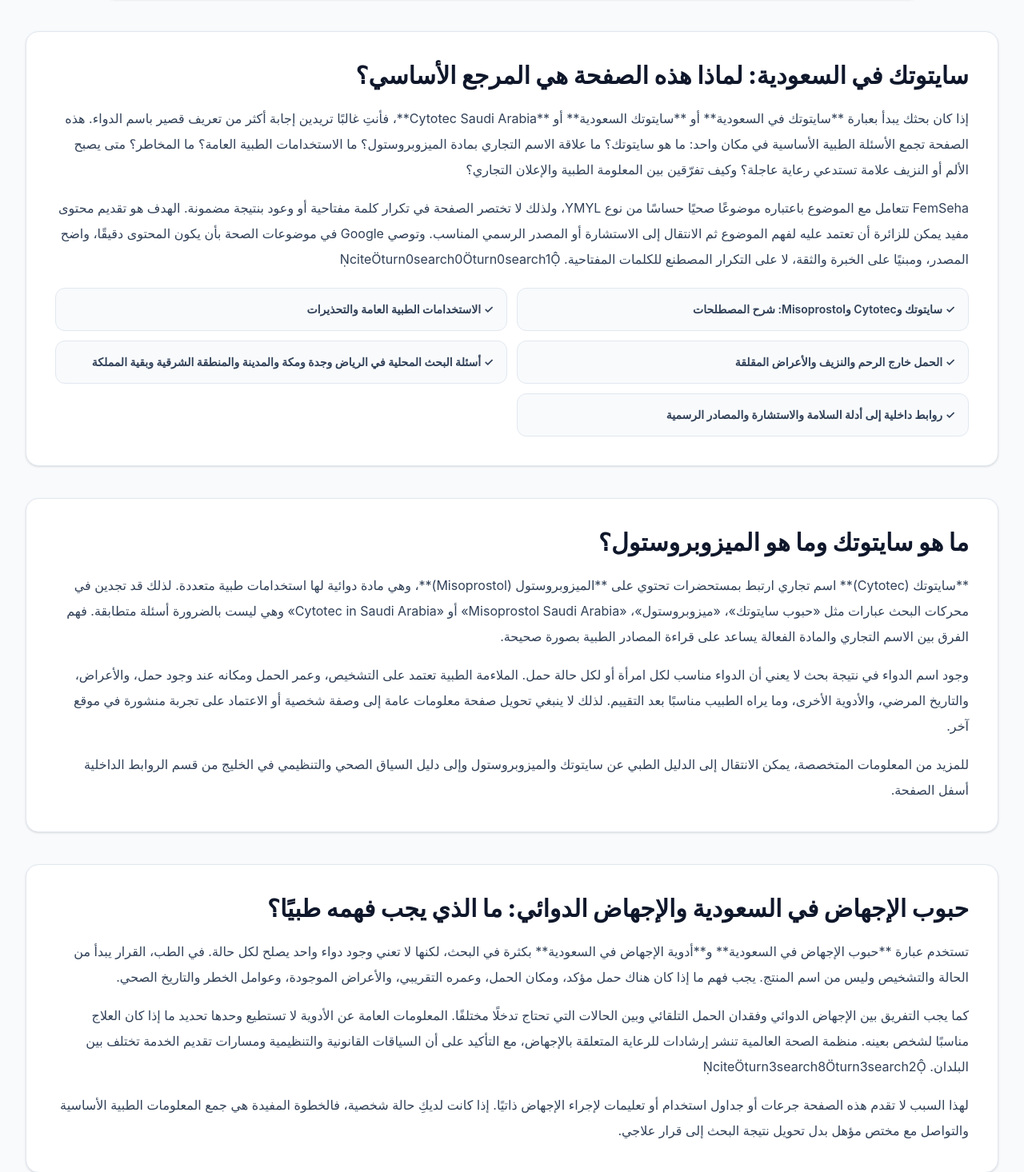
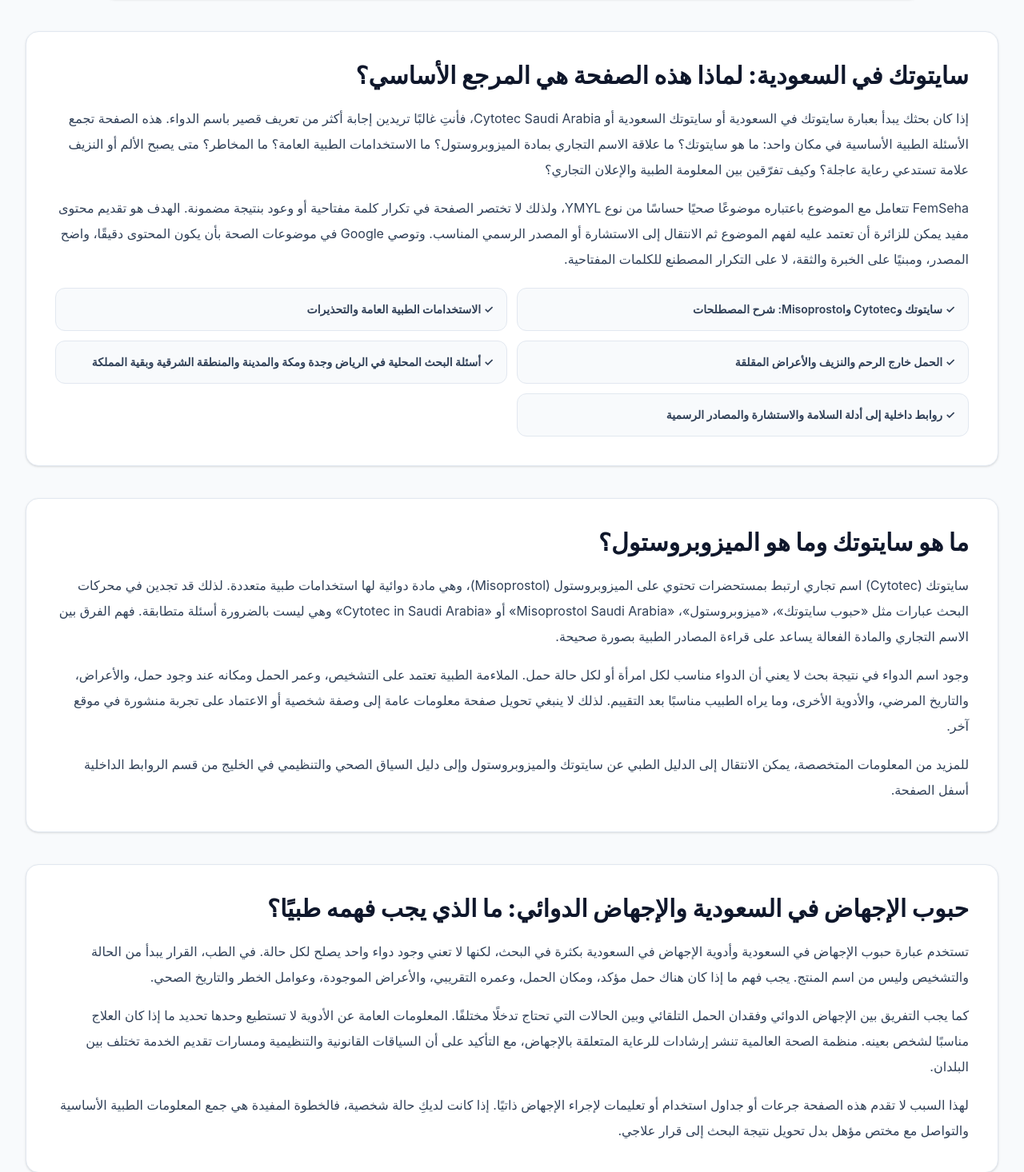
Before and after one commit to femseha/femseha, a React (Vite) app: page /order in a window 1280 px wide. Shown: the part 1384-2850 px from the top of the page at 80% size. Built offline with nearby package versions, Linux system fonts and the light colour scheme.

Commit message:
fix(seo): clean pillar markup and keep Saudi page informational

```diff
--- a/src/data/cluster-pages.ts
+++ b/src/data/cluster-pages.ts
@@ -104,13 +104,13 @@ const pages: Record<string, ClusterPageData> = {
       'سايتوتك النهدي','سايتوتك صيدلية','معلومات سايتوتك الطبية','آثار سايتوتك الجانبية'
     ],
     breadcrumb: ['سايتوتك في السعودية'],
-    commercial: true,
+    commercial: false,
     sections: [
       {
         heading: 'سايتوتك في السعودية: لماذا هذه الصفحة هي المرجع الأساسي؟',
         paragraphs: [
-          'إذا كان بحثك يبدأ بعبارة **سايتوتك في السعودية** أو **سايتوتك السعودية** أو **Cytotec Saudi Arabia**، فأنتِ غالبًا تريدين إجابة أكثر من تعريف قصير باسم الدواء. هذه الصفحة تجمع الأسئلة الطبية الأساسية في مكان واحد: ما هو سايتوتك؟ ما علاقة الاسم التجاري بمادة الميزوبروستول؟ ما الاستخدامات الطبية العامة؟ ما المخاطر؟ متى يصبح الألم أو النزيف علامة تستدعي رعاية عاجلة؟ وكيف تفرّقين بين المعلومة الطبية والإعلان التجاري؟',
-          'FemSeha تتعامل مع الموضوع باعتباره موضوعًا صحيًا حساسًا من نوع YMYL، ولذلك لا تختصر الصفحة في تكرار كلمة مفتاحية أو وعود بنتيجة مضمونة. الهدف هو تقديم محتوى مفيد يمكن للزائرة أن تعتمد عليه لفهم الموضوع ثم الانتقال إلى الاستشارة أو المصدر الرسمي المناسب. وتوصي Google في موضوعات الصحة بأن يكون المحتوى دقيقًا، واضح المصدر، ومبنيًا على الخبرة والثقة، لا على التكرار المصطنع للكلمات المفتاحية. citeturn0search0turn0search1'
+          'إذا كان بحثك يبدأ بعبارة سايتوتك في السعودية أو سايتوتك السعودية أو Cytotec Saudi Arabia، فأنتِ غالبًا تريدين إجابة أكثر من تعريف قصير باسم الدواء. هذه الصفحة تجمع الأسئلة الطبية الأساسية في مكان واحد: ما هو سايتوتك؟ ما علاقة الاسم التجاري بمادة الميزوبروستول؟ ما الاستخدامات الطبية العامة؟ ما المخاطر؟ متى يصبح الألم أو النزيف علامة تستدعي رعاية عاجلة؟ وكيف تفرّقين بين المعلومة الطبية والإعلان التجاري؟',
+          'FemSeha تتعامل مع الموضوع باعتباره موضوعًا صحيًا حساسًا من نوع YMYL، ولذلك لا تختصر الصفحة في تكرار كلمة مفتاحية أو وعود بنتيجة مضمونة. الهدف هو تقديم محتوى مفيد يمكن للزائرة أن تعتمد عليه لفهم الموضوع ثم الانتقال إلى الاستشارة أو المصدر الرسمي المناسب. وتوصي Google في موضوعات الصحة بأن يكون المحتوى دقيقًا، واضح المصدر، ومبنيًا على الخبرة والثقة، لا على التكرار المصطنع للكلمات المفتاحية. '
         ],
         bullets: [
           'سايتوتك وCytotec وMisoprostol: شرح المصطلحات',
@@ -123,7 +123,7 @@ const pages: Record<string, ClusterPageData> = {
       {
         heading: 'ما هو سايتوتك وما هو الميزوبروستول؟',
         paragraphs: [
-          '**سايتوتك (Cytotec)** اسم تجاري ارتبط بمستحضرات تحتوي على **الميزوبروستول (Misoprostol)**، وهي مادة دوائية لها استخدامات طبية متعددة. لذلك قد تجدين في محركات البحث عبارات مثل «حبوب سايتوتك»، «ميزوبروستول»، «Misoprostol Saudi Arabia» أو «Cytotec in Saudi Arabia» وهي ليست بالضرورة أسئلة متطابقة. فهم الفرق بين الاسم التجاري والمادة الفعالة يساعد على قراءة المصادر الطبية بصورة صحيحة.',
+          'سايتوتك (Cytotec) اسم تجاري ارتبط بمستحضرات تحتوي على الميزوبروستول (Misoprostol)، وهي مادة دوائية لها استخدامات طبية متعددة. لذلك قد تجدين في محركات البحث عبارات مثل «حبوب سايتوتك»، «ميزوبروستول»، «Misoprostol Saudi Arabia» أو «Cytotec in Saudi Arabia» وهي ليست بالضرورة أسئلة متطابقة. فهم الفرق بين الاسم التجاري والمادة الفعالة يساعد على قراءة المصادر الطبية بصورة صحيحة.',
           'وجود اسم الدواء في نتيجة بحث لا يعني أن الدواء مناسب لكل امرأة أو لكل حالة حمل. الملاءمة الطبية تعتمد على التشخيص، وعمر الحمل ومكانه عند وجود حمل، والأعراض، والتاريخ المرضي، والأدوية الأخرى، وما يراه الطبيب مناسبًا بعد التقييم. لذلك لا ينبغي تحويل صفحة معلومات عامة إلى وصفة شخصية أو الاعتماد على تجربة منشورة في موقع آخر.',
           'للمزيد من المعلومات المتخصصة، يمكن الانتقال إلى الدليل الطبي عن سايتوتك والميزوبروستول وإلى دليل السياق الصحي والتنظيمي في الخليج من قسم الروابط الداخلية أسفل الصفحة.'
         ]
@@ -131,15 +131,15 @@ const pages: Record<string, ClusterPageData> = {
       {
         heading: 'حبوب الإجهاض في السعودية والإجهاض الدوائي: ما الذي يجب فهمه طبيًا؟',
         paragraphs: [
-          'تستخدم عبارة **حبوب الإجهاض في السعودية** و**أدوية الإجهاض في السعودية** بكثرة في البحث، لكنها لا تعني وجود دواء واحد يصلح لكل حالة. في الطب، القرار يبدأ من الحالة والتشخيص وليس من اسم المنتج. يجب فهم ما إذا كان هناك حمل مؤكد، ومكان الحمل، وعمره التقريبي، والأعراض الموجودة، وعوامل الخطر والتاريخ الصحي.',
-          'كما يجب التفريق بين الإجهاض الدوائي وفقدان الحمل التلقائي وبين الحالات التي تحتاج تدخلًا مختلفًا. المعلومات العامة عن الأدوية لا تستطيع وحدها تحديد ما إذا كان العلاج مناسبًا لشخص بعينه. منظمة الصحة العالمية تنشر إرشادات للرعاية المتعلقة بالإجهاض، مع التأكيد على أن السياقات القانونية والتنظيمية ومسارات تقديم الخدمة تختلف بين البلدان. citeturn3search8turn3search2',
+          'تستخدم عبارة حبوب الإجهاض في السعودية وأدوية الإجهاض في السعودية بكثرة في البحث، لكنها لا تعني وجود دواء واحد يصلح لكل حالة. في الطب، القرار يبدأ من الحالة والتشخيص وليس من اسم المنتج. يجب فهم ما إذا كان هناك حمل مؤكد، ومكان الحمل، وعمره التقريبي، والأعراض الموجودة، وعوامل الخطر والتاريخ الصحي.',
+          'كما يجب التفريق بين الإجهاض الدوائي وفقدان الحمل التلقائي وبين الحالات التي تحتاج تدخلًا مختلفًا. المعلومات العامة عن الأدوية لا تستطيع وحدها تحديد ما إذا كان العلاج مناسبًا لشخص بعينه. منظمة الصحة العالمية تنشر إرشادات للرعاية المتعلقة بالإجهاض، مع التأكيد على أن السياقات القانونية والتنظيمية ومسارات تقديم الخدمة تختلف بين البلدان. ',
           'لهذا السبب لا تقدم هذه الصفحة جرعات أو جداول استخدام أو تعليمات لإجراء الإجهاض ذاتيًا. إذا كانت لديكِ حالة شخصية، فالخطوة المفيدة هي جمع المعلومات الطبية الأساسية والتواصل مع مختص مؤهل بدل تحويل نتيجة البحث إلى قرار علاجي.'
         ]
       },
       {
         heading: 'سايتوتك والحمل خارج الرحم: أهم نقطة سلامة',
         paragraphs: [
-          'الحمل خارج الرحم من أهم الأسباب التي تجعل التشخيص يسبق أي قرار دوائي. يحدث الحمل خارج الرحم عندما ينغرس الحمل خارج التجويف الطبيعي للرحم، وغالبًا في قناة فالوب، وقد يؤدي تمزق القناة إلى نزيف داخلي خطير. وزارة الصحة السعودية توضح أن الألم المفاجئ والشديد في البطن أو الحوض، وألم الكتف، والضعف أو الدوار أو الإغماء من العلامات التي تستدعي تدخلًا طبيًا سريعًا. citeturn3search5',
+          'الحمل خارج الرحم من أهم الأسباب التي تجعل التشخيص يسبق أي قرار دوائي. يحدث الحمل خارج الرحم عندما ينغرس الحمل خارج التجويف الطبيعي للرحم، وغالبًا في قناة فالوب، وقد يؤدي تمزق القناة إلى نزيف داخلي خطير. وزارة الصحة السعودية توضح أن الألم المفاجئ والشديد في البطن أو الحوض، وألم الكتف، والضعف أو الدوار أو الإغماء من العلامات التي تستدعي تدخلًا طبيًا سريعًا. ',
           'إذا كان لديكِ حمل محتمل أو مؤكد مع ألم شديد أو مفاجئ، أو نزيف مقلق، أو دوخة شديدة، أو إغماء، فلا تجعلي البحث عن «سايتوتك» أو «حبوب الإجهاض» سببًا لتأخير التقييم. هذه الأعراض قد تحتاج إلى فحص مباشر وتصوير أو تحاليل بحسب الحالة.',
           'اقرئي أيضًا دليل الحمل خارج الرحم ومخاطر أدوية الإجهاض وعلامات الخطر التي تستدعي الرعاية العاجلة من الروابط الداخلية أسفل الصفحة.'
         ]
@@ -147,7 +147,7 @@ const pages: Record<string, ClusterPageData> = {
       {
         heading: 'النزيف والألم بعد فقدان الحمل: متى يصبح الأمر طارئًا؟',
         paragraphs: [
-          'النزيف في بداية الحمل ليس له تفسير واحد. قد يرتبط بفقدان الحمل أو بأسباب أخرى، ولذلك لا يمكن الحكم على الحالة من كمية الدم أو من تجربة شخص آخر فقط. وزارة الصحة السعودية تذكر أن النزيف والألم قد يظهران في حالات فقدان الحمل، كما تحذر من علامات مرتبطة بالحمل خارج الرحم مثل الألم الجانبي أو ألم الكتف والدوخة أو الإغماء. citeturn3search7turn3search16',
+          'النزيف في بداية الحمل ليس له تفسير واحد. قد يرتبط بفقدان الحمل أو بأسباب أخرى، ولذلك لا يمكن الحكم على الحالة من كمية الدم أو من تجربة شخص آخر فقط. وزارة الصحة السعودية تذكر أن النزيف والألم قد يظهران في حالات فقدان الحمل، كما تحذر من علامات مرتبطة بالحمل خارج الرحم مثل الألم الجانبي أو ألم الكتف والدوخة أو الإغماء. ',
           'من علامات الخطر التي تستحق تقييمًا عاجلًا: ألم شديد أو مفاجئ، نزيف مقلق أو متزايد، دوخة شديدة، ضعف واضح، إغماء، ألم في الكتف مع أعراض الحمل أو النزيف، أو تدهور سريع في الحالة العامة. لا تحاولي استخدام مقال أو حاسبة أو محادثة إلكترونية لتأجيل الطوارئ عندما تكون الأعراض شديدة.',
           'للتوسع، يمكنك قراءة دليل النزيف بعد الإجهاض الدوائي وعلامات الخطر أثناء الحمل من الروابط الداخلية أسفل الصفحة.'
         ]
@@ -155,15 +155,15 @@ const pages: Record<string, ClusterPageData> = {
       {
         heading: 'سايتوتك النهدي وسايتوتك صيدلية: كيف نقرأ نتائج البحث؟',
         paragraphs: [
-          'عبارات مثل **سايتوتك النهدي** و**سايتوتك صيدلية** تظهر لأن الباحثة تريد معرفة مكان الصرف أو التوفر أو طبيعة المنتج. لكن ظهور اسم صيدلية مع كلمة سايتوتك في صفحة طرف ثالث لا يثبت أن الصيدلية توفر المنتج، ولا يثبت أن الصفحة مرتبطة بالصيدلية. عند التحقق من دواء، يجب الاعتماد على الموقع الرسمي للمنشأة أو القناة الدوائية المرخصة، لا على إعلان أو صفحة تستعمل اسم العلامة التجارية.',
-          'وبالمثل، عبارات مثل **سعر سايتوتك** أو **شراء سايتوتك** أو **توصيل سايتوتك** قد تعكس نية تجارية واضحة، لكنها لا تجعل الإعلان مصدرًا طبيًا. السعر أو سرعة التوصيل أو صورة العبوة ليست أدلة كافية على أصالة المنتج أو ملاءمته لحالة معينة. في FemSeha نفصل بين التثقيف الطبي وبين المعلومات التشغيلية المتغيرة، ونوجّه الزائرة إلى التحقق من القنوات المرخصة والمتطلبات النظامية بدل إعطائها وعدًا تجاريًا غير قابل للتحقق.',
+          'عبارات مثل سايتوتك النهدي وسايتوتك صيدلية تظهر لأن الباحثة تريد معرفة مكان الصرف أو التوفر أو طبيعة المنتج. لكن ظهور اسم صيدلية مع كلمة سايتوتك في صفحة طرف ثالث لا يثبت أن الصيدلية توفر المنتج، ولا يثبت أن الصفحة مرتبطة بالصيدلية. عند التحقق من دواء، يجب الاعتماد على الموقع الرسمي للمنشأة أو القناة الدوائية المرخصة، لا على إعلان أو صفحة تستعمل اسم العلامة التجارية.',
+          'وبالمثل، عبارات مثل سعر سايتوتك أو شراء سايتوتك أو توصيل سايتوتك قد تعكس نية تجارية واضحة، لكنها لا تجعل الإعلان مصدرًا طبيًا. السعر أو سرعة التوصيل أو صورة العبوة ليست أدلة كافية على أصالة المنتج أو ملاءمته لحالة معينة. في FemSeha نفصل بين التثقيف الطبي وبين المعلومات التشغيلية المتغيرة، ونوجّه الزائرة إلى التحقق من القنوات المرخصة والمتطلبات النظامية بدل إعطائها وعدًا تجاريًا غير قابل للتحقق.',
           'هذه النقطة مهمة أيضًا عند مقارنة نتائج البحث مع مواقع منافسة تستخدم عبارات مثل «سايتوتك الأصلي»، «سايتوتك النهدي» أو «التوصيل لجميع المدن». القيمة التي يجب أن تضيفها الصفحة الطبية ليست إعادة صياغة الإعلان، بل شرح ما يمكن إثباته وما لا يمكن إثباته، وما الذي تحتاجه المريضة طبيًا قبل اتخاذ أي قرار.'
         ]
       },
       {
         heading: 'سايتوتك في الرياض وجدة ومكة والمدينة والدمام وبقية المدن',
         paragraphs: [
-          'البحث المحلي مهم، لكن يجب استخدامه بطريقة صحيحة. الباحثات قد يستخدمن عبارات مثل **سايتوتك الرياض، سايتوتك جدة، سايتوتك مكة، سايتوتك المدينة، سايتوتك الدمام، سايتوتك الخبر، سايتوتك تبوك، سايتوتك أبها، سايتوتك جازان، سايتوتك بريدة، سايتوتك الأحساء، سايتوتك القطيف، سايتوتك خميس مشيط، سايتوتك حائل، سايتوتك نجران** وغيرها. وجود هذه المدن داخل الصفحة يساعد على فهم نطاق البحث، لكنه لا يعني توفر دواء أو خدمة في كل حي أو فرع.',
+          'البحث المحلي مهم، لكن يجب استخدامه بطريقة صحيحة. الباحثات قد يستخدمن عبارات مثل سايتوتك الرياض، سايتوتك جدة، سايتوتك مكة، سايتوتك المدينة، سايتوتك الدمام، سايتوتك الخبر، سايتوتك تبوك، سايتوتك أبها، سايتوتك جازان، سايتوتك بريدة، سايتوتك الأحساء، سايتوتك القطيف، سايتوتك خميس مشيط، سايتوتك حائل، سايتوتك نجران وغيرها. وجود هذه المدن داخل الصفحة يساعد على فهم نطاق البحث، لكنه لا يعني توفر دواء أو خدمة في كل حي أو فرع.',
           'FemSeha تغطي المعلومات الصحية للباحثات في مناطق المملكة المختلفة: الرياض، مكة المكرمة، المدينة المنورة، المنطقة الشرقية، القصيم، عسير، تبوك، حائل، جازان، نجران، الباحة، الجوف والحدود الشمالية، إضافة إلى مدن ومحافظات كثيرة. ويمكن الانتقال من الصفحة المحورية إلى الأدلة ذات الصلة بدل إنشاء صفحات متطابقة لكل مدينة.',
           'من أمثلة المدن التي يمكن الوصول إلى محتواها المحلي: الرياض، جدة، مكة المكرمة، المدينة المنورة، الدمام، الخبر، الطائف، تبوك، أبها، خميس مشيط، جازان، بريدة، الهفوف والأحساء، القطيف وغيرها. هذه التغطية جغرافية للمحتوى والبحث، وليست وعدًا بتوفر دواء.'
         ]
@@ -171,8 +171,8 @@ const pages: Record<string, ClusterPageData> = {
       {
         heading: 'كيف تختارين مصدرًا طبيًا موثوقًا عن سايتوتك؟',
         paragraphs: [
-          'عند قراءة أي صفحة عن **سايتوتك في السعودية**، اسألي: من كتب المحتوى؟ هل توجد مراجعة أو إشراف طبي واضح؟ هل توجد مراجع يمكن فتحها والتحقق منها؟ هل يوضح الموقع حدود المعلومات؟ هل يشرح علامات الخطر؟ وهل يفرق بين المحتوى الطبي والإعلان التجاري؟ هذه الأسئلة أهم من عدد مرات تكرار كلمة سايتوتك.',
-          'Google يوضح أن الثقة هي العنصر الأهم ضمن إشارات E-E-A-T، وأن الموضوعات الصحية تحتاج مستوى أعلى من الدقة والخبرة والمصادر. كما تؤكد إرشادات Google أن المحتوى المفيد ليس سباقًا إلى عدد كلمات محدد؛ الجودة والاكتمال والقيمة الفعلية للقارئ أهم من حشو الصفحة. citeturn0search0turn0search1',
+          'عند قراءة أي صفحة عن سايتوتك في السعودية، اسألي: من كتب المحتوى؟ هل توجد مراجعة أو إشراف طبي واضح؟ هل توجد مراجع يمكن فتحها والتحقق منها؟ هل يوضح الموقع حدود المعلومات؟ هل يشرح علامات الخطر؟ وهل يفرق بين المحتوى الطبي والإعلان التجاري؟ هذه الأسئلة أهم من عدد مرات تكرار كلمة سايتوتك.',
+          'Google يوضح أن الثقة هي العنصر الأهم ضمن إشارات E-E-A-T، وأن الموضوعات الصحية تحتاج مستوى أعلى من الدقة والخبرة والمصادر. كما تؤكد إرشادات Google أن المحتوى المفيد ليس سباقًا إلى عدد كلمات محدد؛ الجودة والاكتمال والقيمة الفعلية للقارئ أهم من حشو الصفحة. ',
           'لذلك ستجدين في FemSeha روابط إلى وزارة الصحة السعودية، والهيئة العامة للغذاء والدواء، ومنظمة الصحة العالمية، إضافة إلى مقالات داخلية متخصصة. يمكن استخدام صفحة الطبيب للتعرف على الإشراف الطبي، وصفحة الاستشارات عند الحاجة إلى تقييم مهني.'
         ]
       },
@@ -187,12 +187,12 @@ const pages: Record<string, ClusterPageData> = {
       {
         heading: 'أسئلة شائعة عن سايتوتك في السعودية',
         paragraphs: [
-          '**هل سايتوتك هو نفسه الميزوبروستول؟** سايتوتك اسم تجاري، والميزوبروستول هو المادة الفعالة المرتبطة به، لكن الاسم وحده لا يحدد ملاءمة العلاج.',
-          '**هل سايتوتك آمن للجميع؟** لا. سلامة أي دواء تعتمد على الحالة والتشخيص والتاريخ الصحي والتقييم المناسب.',
-          '**هل يمكن الاعتماد على الإنترنت لمعرفة ما إذا كان الدواء مناسبًا؟** يمكن استخدام الإنترنت للتثقيف، لكن التشخيص والقرار العلاجي الفردي يحتاجان إلى مختص مؤهل.',
-          '**هل سايتوتك النهدي يعني أن المنتج متوفر في النهدي؟** لا. استخدام اسم صيدلية في بحث أو إعلان لا يثبت التوفر. يجب التحقق من القناة الرسمية للمنشأة.',
-          '**هل يمكن معرفة سعر أو توصيل الدواء من صفحة معلومات طبية؟** الأسعار والتوفر والخدمات التشغيلية متغيرة، ولا ينبغي اعتبار صفحة تثقيفية إثباتًا لمخزون أو خدمة حالية.',
-          '**متى أذهب إلى الطوارئ؟** عند الألم الشديد أو المفاجئ، النزيف المقلق، الدوخة الشديدة، الإغماء، الضعف الواضح أو ألم الكتف مع أعراض الحمل أو النزيف.'
+          'هل سايتوتك هو نفسه الميزوبروستول؟ سايتوتك اسم تجاري، والميزوبروستول هو المادة الفعالة المرتبطة به، لكن الاسم وحده لا يحدد ملاءمة العلاج.',
+          'هل سايتوتك آمن للجميع؟ لا. سلامة أي دواء تعتمد على الحالة والتشخيص والتاريخ الصحي والتقييم المناسب.',
+          'هل يمكن الاعتماد على الإنترنت لمعرفة ما إذا كان الدواء مناسبًا؟ يمكن استخدام الإنترنت للتثقيف، لكن التشخيص والقرار العلاجي الفردي يحتاجان إلى مختص مؤهل.',
+          'هل سايتوتك النهدي يعني أن المنتج متوفر في النهدي؟ لا. استخدام اسم صيدلية في بحث أو إعلان لا يثبت التوفر. يجب التحقق من القناة الرسمية للمنشأة.',
+          'هل يمكن معرفة سعر أو توصيل الدواء من صفحة معلومات طبية؟ الأسعار والتوفر والخدمات التشغيلية متغيرة، ولا ينبغي اعتبار صفحة تثقيفية إثباتًا لمخزون أو خدمة حالية.',
+          'متى أذهب إلى الطوارئ؟ عند الألم الشديد أو المفاجئ، النزيف المقلق، الدوخة الشديدة، الإغماء، الضعف الواضح أو ألم الكتف مع أعراض الحمل أو النزيف.'
         ]
       }
     ],
```
